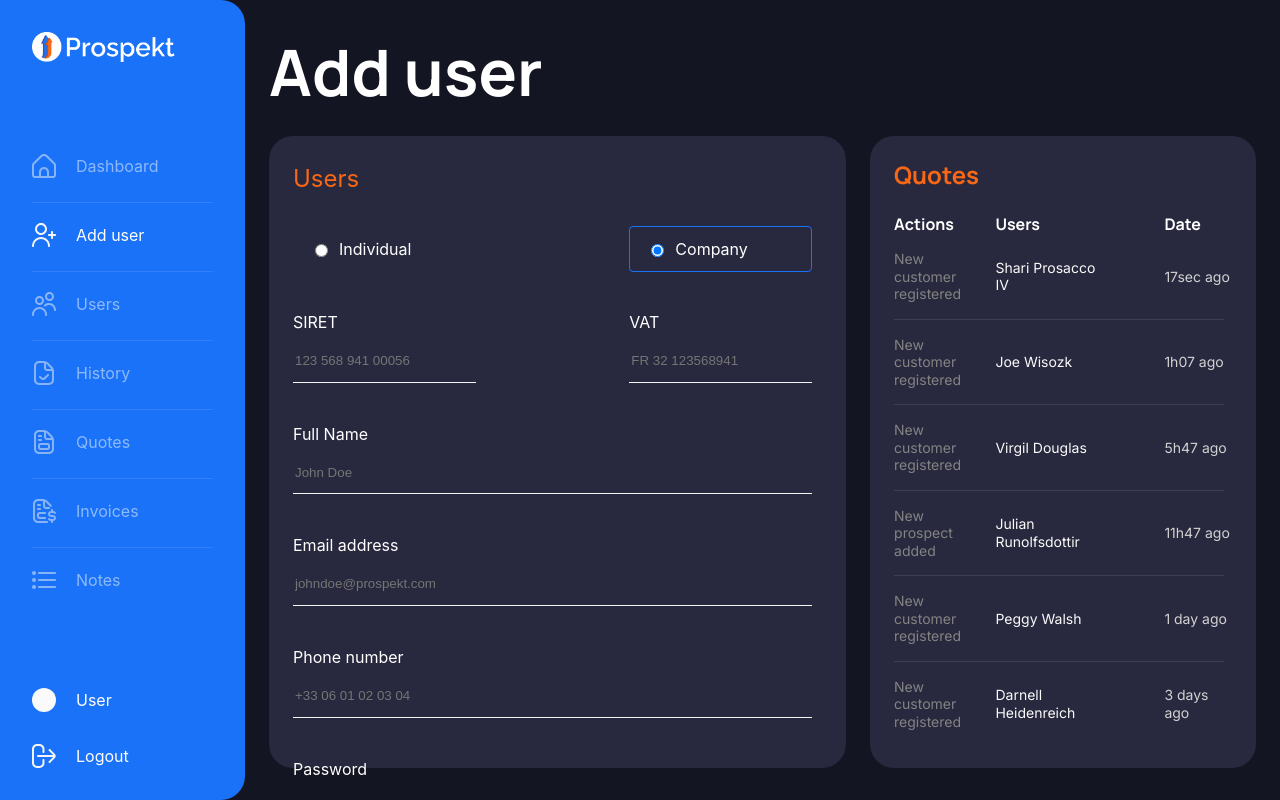
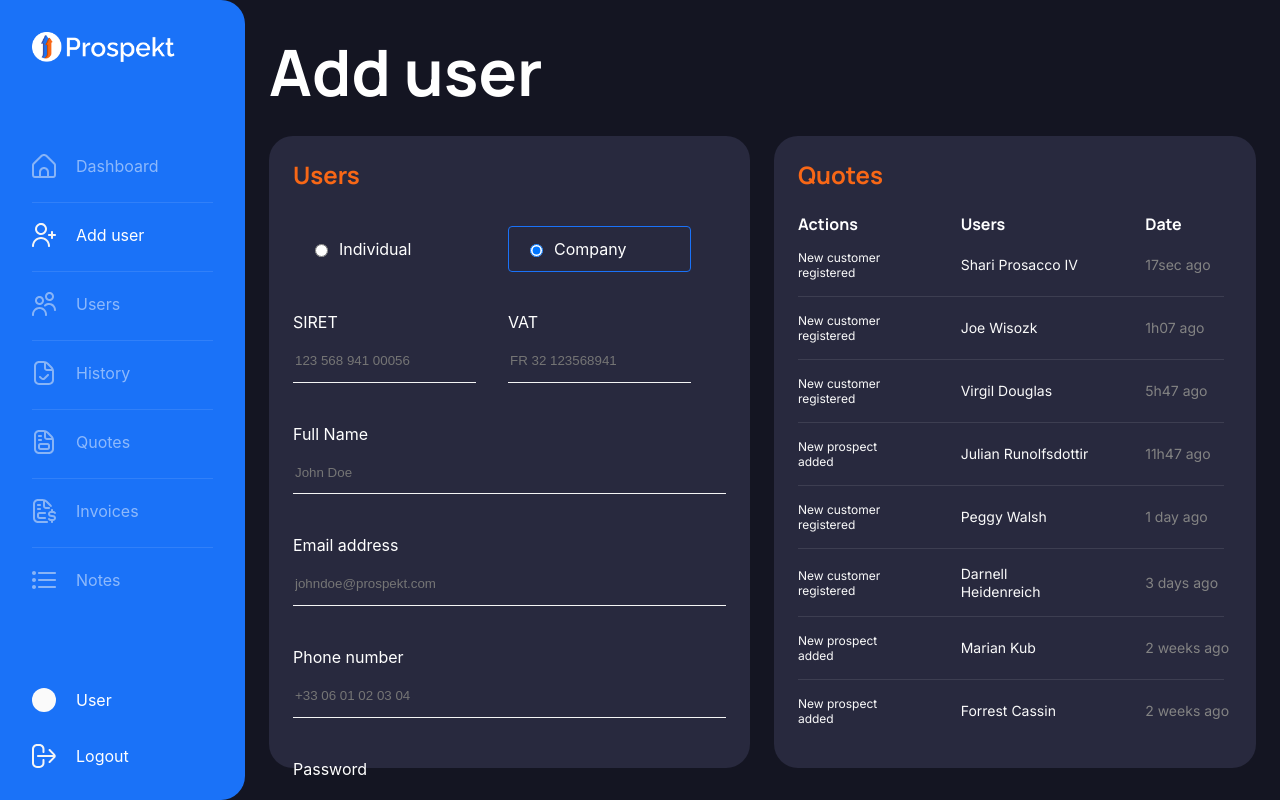
Before and after one commit to needforschool/prospekt-client, a Next.js app: page /add-user in a window 1280 px wide. Built offline with nearby package versions, Linux system fonts and the light colour scheme.

Commit message:
💄 update adduser style

```diff
--- a/src/screens/AddUser/index.tsx
+++ b/src/screens/AddUser/index.tsx
@@ -10,6 +10,7 @@ const AddUser: React.FC = () => {
         <Title>Add user</Title>
         <CardsContainer>
           <AddUserContainer>
+            <FormWrapper>
               <FormTitle>Users</FormTitle>
               <Form>
                 <FormGroup>
@@ -93,6 +94,7 @@ const AddUser: React.FC = () => {
                 </FormGroup>
                 <Submit>Send email</Submit>
               </Form>
+            </FormWrapper>
           </AddUserContainer>
           <HistoryContainer>
             <HeadContainer>
@@ -220,10 +222,14 @@ const CardsContainer = styled.div`
 `;
 
 const AddUserContainer = styled.div`
-  width: 60%;
+  width: 50%;
   height: 100%;
   border-radius: 24px;
   background-color: ${({ theme }) => theme.colors.bg2};
+`;
+
+const FormWrapper = styled.div`
+  padding: 24px;
 `;
 
 const Form = styled.form`
@@ -231,21 +237,21 @@ const Form = styled.form`
   flex-direction: column;
   width: fit-content;
   width: 90%;
-  margin-left: 24px;
-  margin-top: 20px;
+  margin-top: 24px;
+  width: 100%;
 `;
 
 const FormTitle = styled.h2`
   color: ${({ theme }) => theme.colors.secondary1};
-  margin-left: 24px;
-  margin-top: 28px;
   font-size: ${({ theme }) => theme.size.h2};
+  font-weight: ${({ theme }) => theme.weight.bold};
+  font-family: ${({ theme }) => theme.family.primary};
 `;
 
 const CompanyInfo = styled.div`
   display: flex;
   align-items: flex-end;
-  justify-content: space-between;
+  gap: 32px;
   margin-top: 40px;
   :not(:nth-of-type(2)) {
     margin-top: 53px;
@@ -296,7 +302,7 @@ const FieldTitle = styled.label`
 const RadioContainer = styled.div`
   display: flex;
   flex-direction: row;
-  justify-content: space-between;
+  gap: 32px;
   padding-top: 12px;
   @media screen and (max-width: ${({ theme }) => theme.breakpoint.tablet}) {
     justify-content: unset;
@@ -341,7 +347,7 @@ const Submit = styled(Button)`
 `;
 
 const HistoryContainer = styled.div`
-  width: 40%;
+  width: 50%;
   height: 100%;
   border-radius: 24px;
   background-color: ${({ theme }) => theme.colors.bg2};
@@ -380,7 +386,7 @@ const FirstTitle = styled.h3`
   font-size: ${({ theme }) => theme.size.big};
   font-weight: ${({ theme }) => theme.weight.bold};
   color: ${({ theme }) => theme.colors.greyscale1};
-  width: 10%;
+  width: 25%;
 `;
 
 const SecondTitle = styled.h3`
@@ -426,9 +432,9 @@ const ContentRow = styled.div`
 
 const FirstContent = styled.span`
   font-family: ${({ theme }) => theme.family.secondary};
-  font-size: ${({ theme }) => theme.size.medium};
-  color: ${({ theme }) => theme.colors.greyscale5};
-  width: 10%;
+  font-size: ${({ theme }) => theme.size.small};
+  color: ${({ theme }) => theme.colors.greyscale2};
+  width: 25%;
 `;
 
 const SecondContent = styled.span`
@@ -441,7 +447,7 @@ const SecondContent = styled.span`
 const ThirdContent = styled.span`
   font-family: ${({ theme }) => theme.family.secondary};
   font-size: ${({ theme }) => theme.size.medium};
-  color: ${({ theme }) => theme.colors.greyscale4};
+  color: ${({ theme }) => theme.colors.greyscale5};
   width: 20%;
 `;
 
```
Lines whose indentation alone changed are shown as unchanged.
